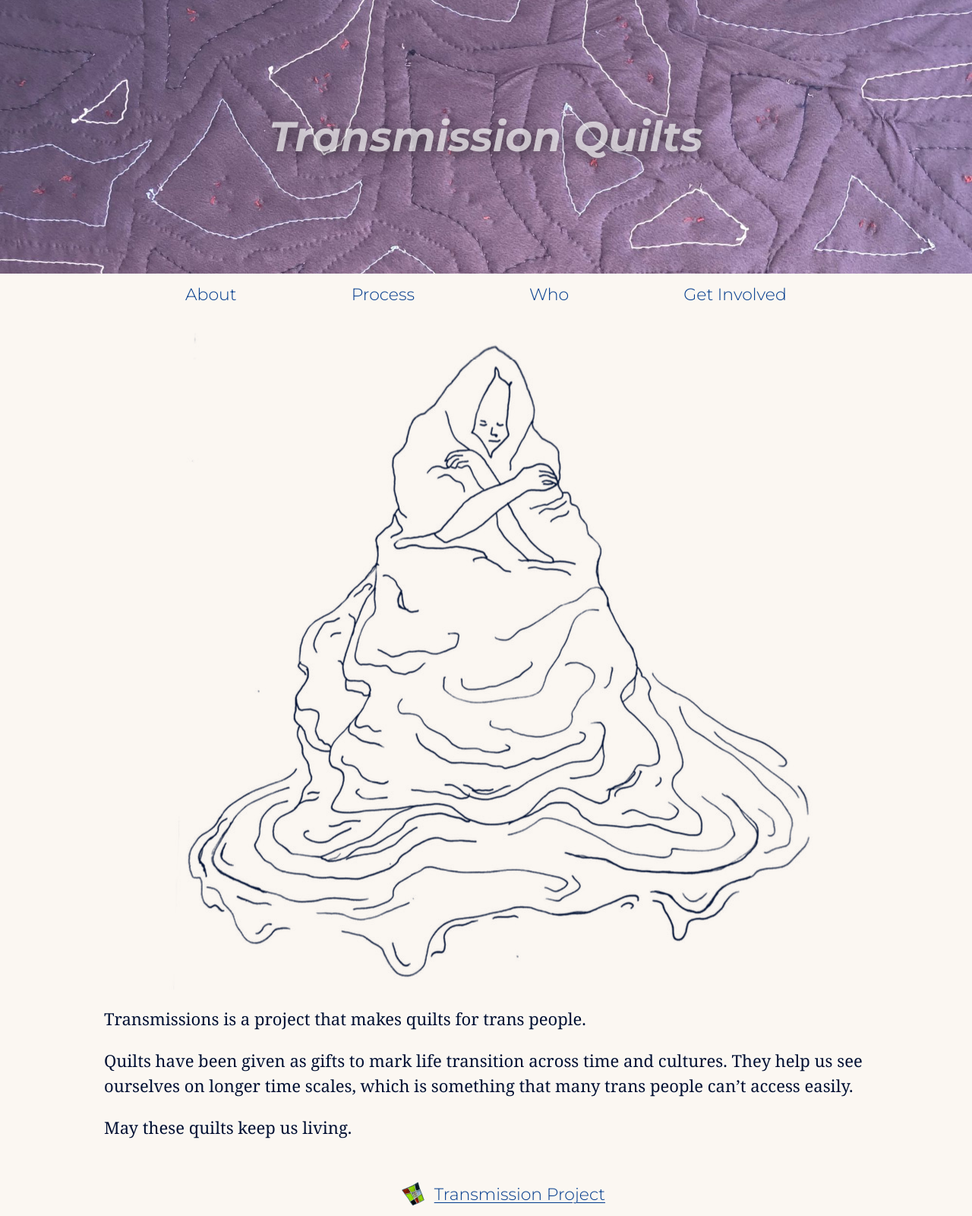
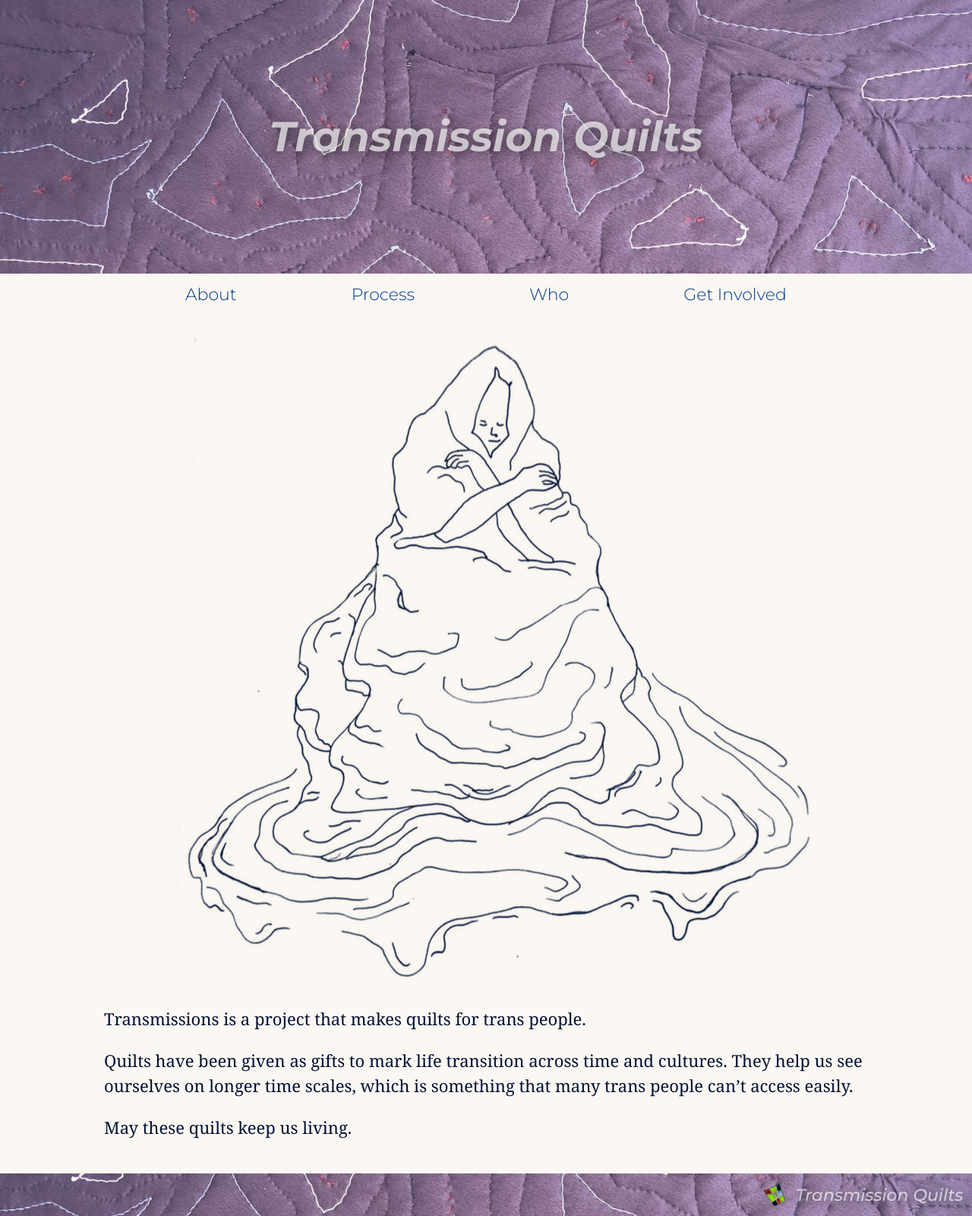
Before and after one commit to danieldickison/transmission-site, a Jekyll site: the page built from index.markdown, in a window 1280 px wide. Shown: the whole page at 76% size. Built offline with Jekyll 4.4.1, drawn with Linux system fonts in a browser that asks for light colours; our own code applies the rules of GitHub Pages for plain Markdown files.

Commit message:
Footer tweak

```diff
--- a/_layouts/default.html
+++ b/_layouts/default.html
@@ -76,7 +76,7 @@
           alt="Transmission Project logo"
           width="32" height="32"
         />
-        <a href="mailto:{{ site.email }}"> Transmission Project </a>
+        <a href="mailto:{{ site.email }}"> Transmission Quilts </a>
       </div>
     </footer>
   </body>
--- a/_sass/base.scss
+++ b/_sass/base.scss
@@ -85,18 +85,13 @@ a:visited {
   }
 }
 
-header {
+header, footer {
   background-color: var(--color-header-bg);
   background-image: url($baseurl + "/assets/images/header.jpeg");
   background-size: cover;
   background-position: center;
 
-  grid-row: 1;
   grid-column: 1 / -1;
-
-  display: flex;
-  align-items: center;
-  justify-content: center;
 
   color: var(--color-header-fg);
 
@@ -104,6 +99,31 @@ header {
     color: inherit;
     text-shadow: 0 4px 15px rgba(0, 0, 0, 0.5);
     @include underline-on-hover;
+  }
+}
+
+header {
+  grid-row: 1;
+  display: flex;
+  align-items: center;
+  justify-content: center;
+}
+
+footer {
+  grid-row: 4;
+
+  font-family: Montserrat, sans-serif;
+  font-weight: 500;
+  font-style: italic;
+
+  padding: 1ex;
+
+  > div {
+    grid-column: 1 / -1;
+    display: flex;
+    flex-flow: row wrap;
+    justify-content: flex-end;
+    gap: 1ex;
   }
 }
 
@@ -231,27 +251,6 @@ main {
   }
 }
 
-footer {
-  @include blur-background;
-  grid-row: 4;
-  grid-column: 1 / -1;
-  display: grid;
-  grid-template-columns: subgrid;
-
-  font-family: Montserrat, sans-serif;
-  font-weight: 300;
-
-  padding: 1ex;
-
-  > div {
-    grid-column: 2;
-    display: flex;
-    flex-flow: row wrap;
-    justify-content: flex-end;
-    gap: 1ex;
-  }
-}
-
 .signature {
   font-family: cursive;
   display: flex;
```
